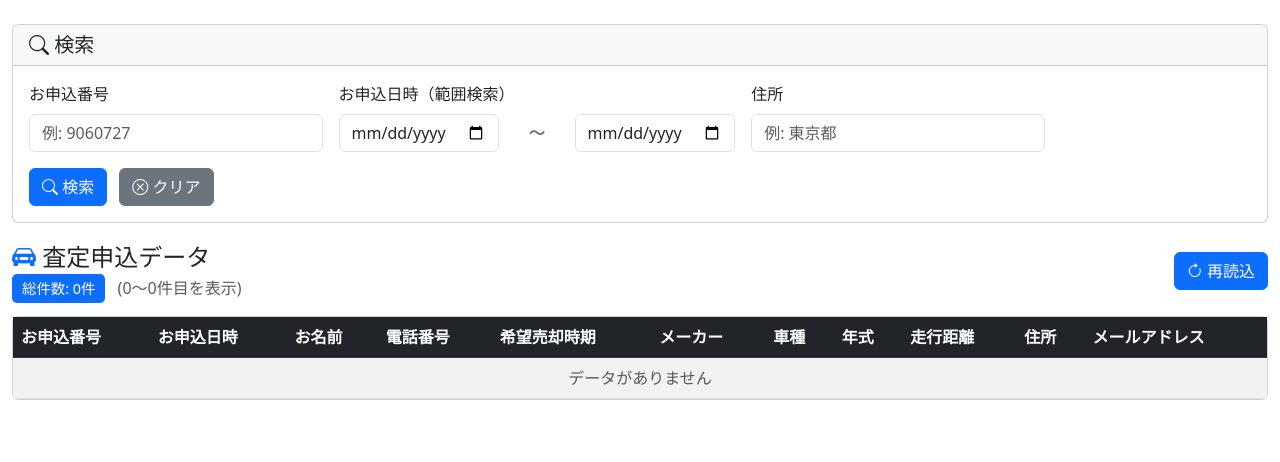
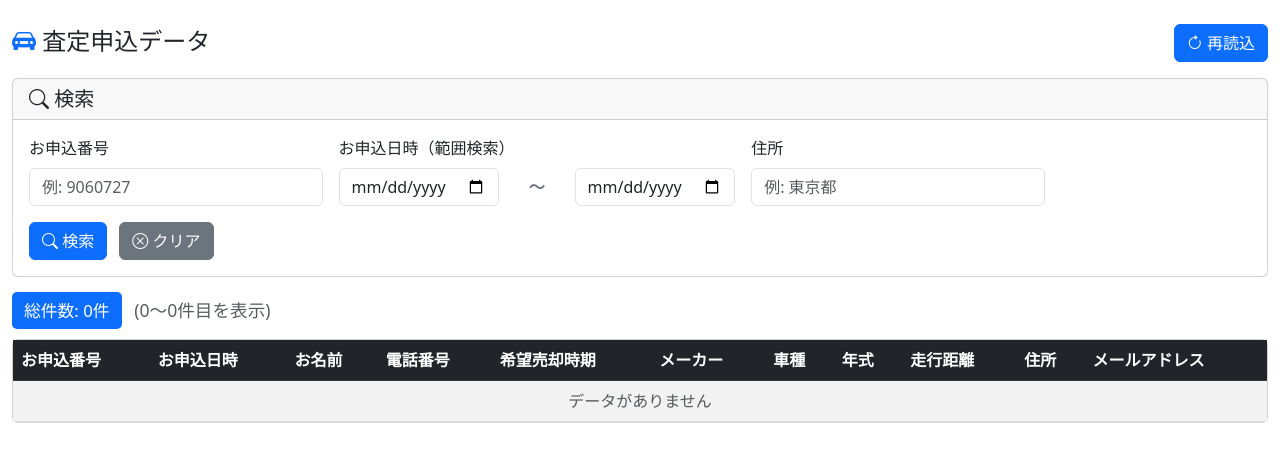
Before and after one commit to pnhr109-tech/Car-Internal-System, a Django app: page /sateiinfo/ in a window 1280 px wide. Shown: the part 52-514 px from the top of the page. Run offline with Django 5.2, Linux system fonts and the light colour scheme; data that the repository does not hold is empty.

Commit message:
fix: make clear button reset filters without reloading

```diff
--- a/templates/leads/assessment_list.html
+++ b/templates/leads/assessment_list.html
@@ -81,6 +81,15 @@
             font-size: 0.9rem;
         }
 
+        .summary-line {
+            font-size: 1.1rem;
+        }
+
+        .summary-line .info-badge {
+            font-size: 1.05rem;
+            padding: 7px 12px;
+        }
+
         .date-separator {
             display: flex;
             align-items: center;
@@ -121,6 +130,21 @@
     <div class="toast-container" id="toastContainer"></div>
 
     <div class="container-fluid py-4">
+        <!-- ヘッダーエリア -->
+        <div class="row mb-3">
+            <div class="col">
+                <div class="d-flex justify-content-between align-items-center">
+                    <h4 class="mb-1">
+                        <i class="bi bi-car-front-fill text-primary"></i>
+                        査定申込データ
+                    </h4>
+                    <button class="btn btn-primary" onclick="resetAndLoad()">
+                        <i class="bi bi-arrow-clockwise"></i> 再読込
+                    </button>
+                </div>
+            </div>
+        </div>
+
         <!-- 検索フォーム -->
         <div class="card search-card">
             <div class="card-header">
@@ -168,43 +192,22 @@
             </div>
         </div>
 
-        <!-- 件数表示エリア（検索フォームの下に固定） -->
+        <!-- 件数表示エリア（検索フォームの下） -->
         <div class="row mb-3">
             <div class="col">
-                <div class="d-flex justify-content-between align-items-center">
-                    <div>
-                        <h4 class="mb-1">
-                            <i class="bi bi-car-front-fill text-primary"></i>
-                            査定申込データ
-                        </h4>
-                        <p class="text-muted mb-0">
+                <div class="d-flex justify-content-between align-items-center flex-wrap gap-2">
+                    <p class="text-muted mb-0 summary-line">
                         <span class="info-badge" id="totalCountBadge">総件数: <span id="totalCount">-</span>件</span>
                         <span class="ms-2" id="currentPageInfo">
                             (<span id="pageStart">-</span>～<span id="pageEnd">-</span>件目を表示)
                         </span>
                     </p>
-                    </div>
-                    <button class="btn btn-primary" onclick="resetAndLoad()">
-                        <i class="bi bi-arrow-clockwise"></i> 再読込
-                    </button>
-                </div>
-            </div>
-        </div>
-
-        <!-- ページネーション（上部） -->
-        <div class="row mb-2" id="paginationTopRow" style="display: none;">
-            <div class="col">
-                <div class="d-flex justify-content-between align-items-center">
-                    <div class="text-muted">
-                        <span class="info-badge" id="totalCountBadgeTop">総件数: <span id="totalCountTop">-</span>件</span>
-                        <span class="ms-2" id="currentPageInfoTop">
-                            (<span id="pageStartTop">-</span>～<span id="pageEndTop">-</span>件目を表示)
-                        </span>
-                    </div>
+                    <div id="paginationTopRow" style="display: none;">
                         <nav aria-label="ページネーション" id="paginationNavTop">
                             <ul class="pagination mb-0" id="paginationContainerTop">
                             </ul>
                         </nav>
+                    </div>
                 </div>
             </div>
         </div>
@@ -243,13 +246,7 @@
         <!-- ページネーション（下部） -->
         <div class="row mt-3" id="paginationBottomRow" style="display: none;">
             <div class="col">
-                <div class="d-flex justify-content-between align-items-center">
-                    <div class="text-muted">
-                        <span class="info-badge" id="totalCountBadgeBottom">総件数: <span id="totalCountBottom">-</span>件</span>
-                        <span class="ms-2" id="currentPageInfoBottom">
-                            (<span id="pageStartBottom">-</span>～<span id="pageEndBottom">-</span>件目を表示)
-                        </span>
-                    </div>
+                <div class="d-flex justify-content-end align-items-center">
                     <nav aria-label="ページネーション" id="paginationNavBottom">
                         <ul class="pagination mb-0" id="paginationContainerBottom">
                         </ul>
@@ -340,20 +337,14 @@
 
         // ページネーション情報更新
         function updatePagination(data) {
-            // 総件数表示（3箇所）
+            // 総件数表示
             document.getElementById('totalCount').textContent = data.total_count.toLocaleString();
-            document.getElementById('totalCountTop').textContent = data.total_count.toLocaleString();
-            document.getElementById('totalCountBottom').textContent = data.total_count.toLocaleString();
 
-            // 現在ページの件数表示（3箇所）
+            // 現在ページの件数表示
             const start = data.total_count > 0 ? (data.page - 1) * data.per_page + 1 : 0;
             const end = Math.min(data.page * data.per_page, data.total_count);
             document.getElementById('pageStart').textContent = start.toLocaleString();
             document.getElementById('pageEnd').textContent = end.toLocaleString();
-            document.getElementById('pageStartTop').textContent = start.toLocaleString();
-            document.getElementById('pageEndTop').textContent = end.toLocaleString();
-            document.getElementById('pageStartBottom').textContent = start.toLocaleString();
-            document.getElementById('pageEndBottom').textContent = end.toLocaleString();
 
             totalPages = data.total_pages;
 
@@ -434,6 +425,8 @@
         // 初期状態にリセットして再読込
         function resetAndLoad() {
             clearSearch();
+            currentPage = 1;
+            loadAssessments(1);
         }
 
         // ページ移動
@@ -453,8 +446,6 @@
         function clearSearch() {
             document.getElementById('searchForm').reset();
             currentFilters = {};
-            currentPage = 1;
-            loadAssessments();
         }
 
         // テーブル描画
```
Lines whose indentation alone changed are shown as unchanged.
